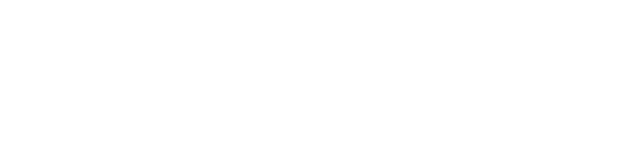
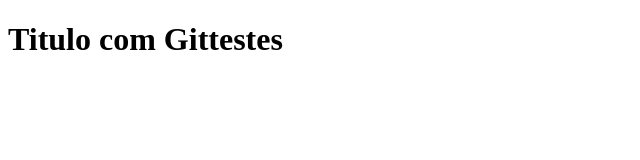
Before and after one commit to paulovitorguedes/Git-Github, a plain HTML site: page _vew/index.html in a window 1280 px wide. Shown: the whole page, without its empty margins (0-640 px from the left). Drawn offline with Linux system fonts and the light colour scheme.

Commit message:
titulo in gittestes

```diff
--- a/_vew/index.html
+++ b/_vew/index.html
@@ -8,5 +8,7 @@
 </head>
 <body>
 
+    <h1>Titulo com Gittestes</h1>
+
 </body>
 </html>
```
